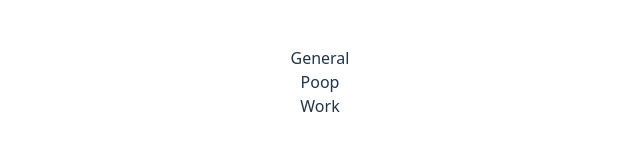
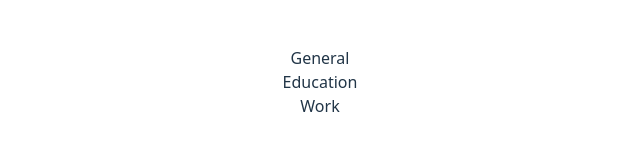
Before and after one commit to ShadowShark99/CVcreator, a React (Vite) app: page / in a window 1280 px wide. Shown: the part 318-468 px from the top of the page, without its empty margins (320-960 px from the left). Built offline with nearby package versions, Linux system fonts and the light colour scheme.

Commit message:
Default Title through Section children prop

```diff
--- a/src/App.tsx
+++ b/src/App.tsx
@@ -12,9 +12,9 @@ function App() {
 
   return (
     <>
-      <Section title={"General"}></Section>
-      <Section title={"Poop"}></Section>
-      <Section title={"Work"}></Section>
+      <Section>General</Section>
+      <Section>Education</Section>
+      <Section>Work</Section>
     </>
   )
 }
--- a/src/components/Section.tsx
+++ b/src/components/Section.tsx
@@ -2,14 +2,14 @@ import React from 'react'
 import Field from './Field';
 
 interface Props{
-  title: string;
+  children: React.ReactNode;
   fields?: string[];
 }
 
-const Section = ({title,fields = []}:Props) => {
+const Section = ({children,fields = []}:Props) => {
   return (
     <>
-    <div>{title}</div>
+    <div>{children}</div>
     <div>
       {
         fields.map((field) => (<Field title={field}></Field>))
```
